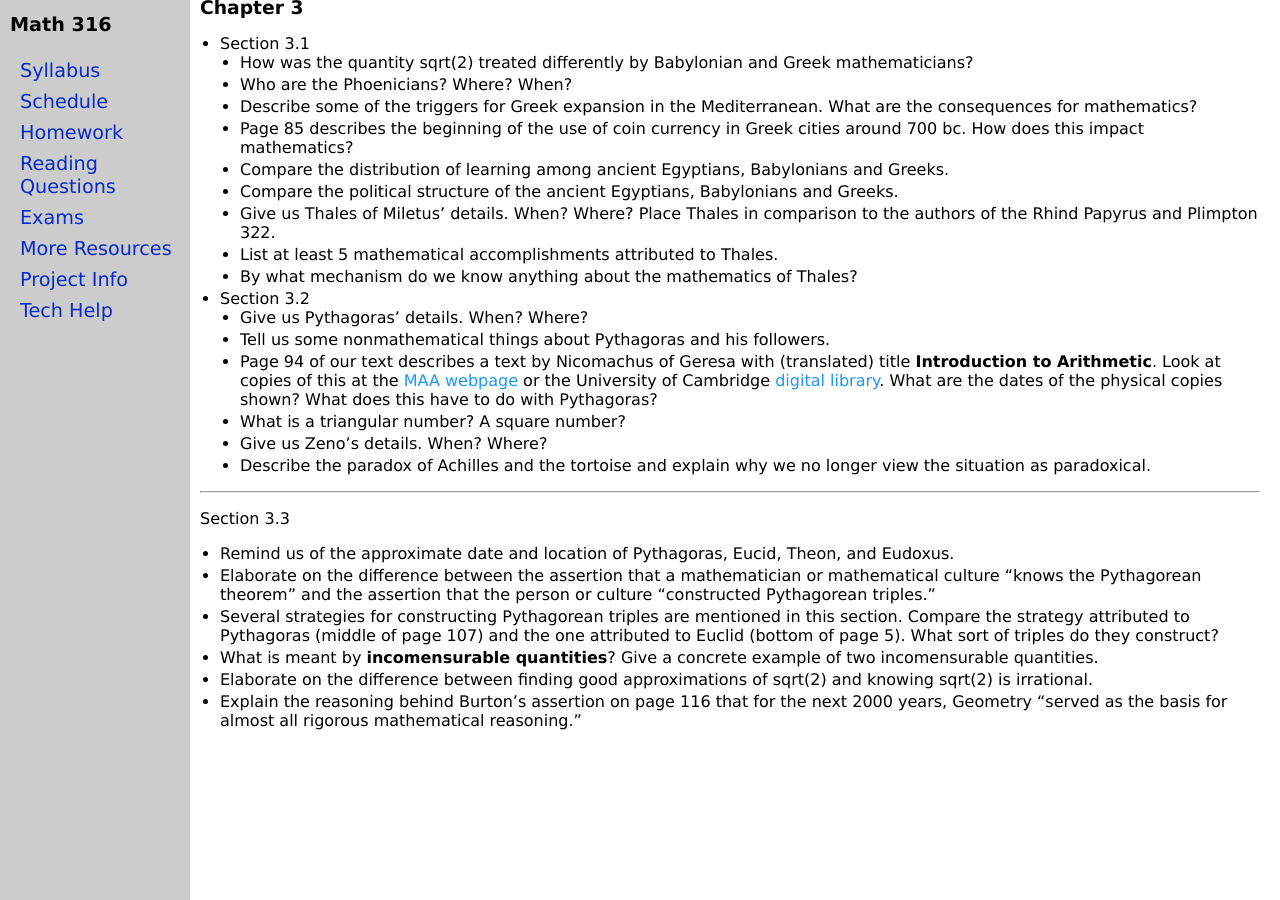
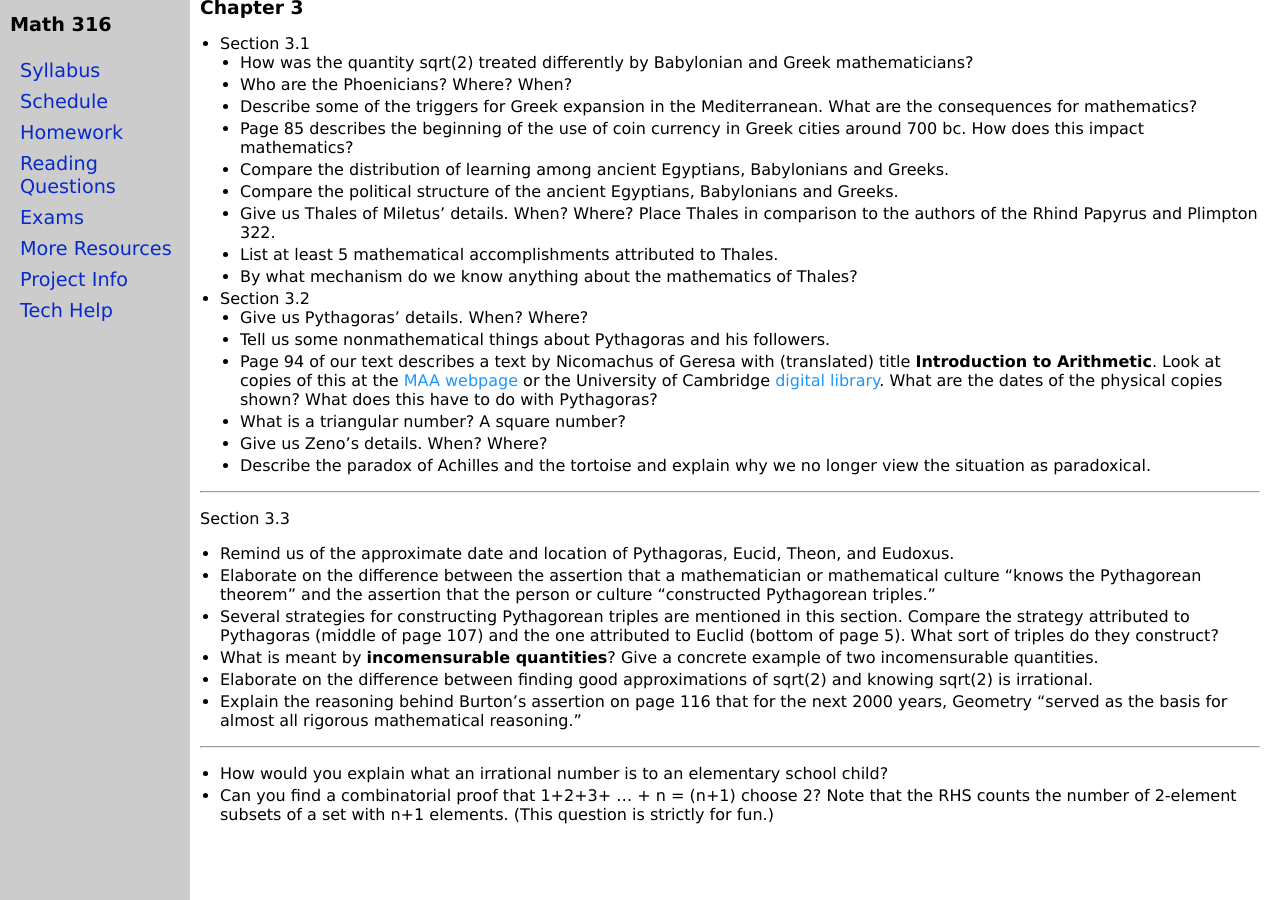
Before and after one commit to jrfaudree/HOM, a Jekyll site: the page built from rq.md, in a window 1280 px wide and 900 px high, scrolled down 2032 px. Built offline with Jekyll 4.4.1, drawn with Linux system fonts in a browser that asks for light colours.

Commit message:
Update rq.md

```diff
--- a/rq.md
+++ b/rq.md
@@ -120,4 +120,9 @@ Section 3.3
 - Elaborate on the difference between finding good approximations of sqrt(2) and knowing sqrt(2) is irrational.
 - Explain the reasoning behind Burton's assertion on page 116 that for the next 2000 years, Geometry "served as the basis for almost all rigorous mathematical reasoning."
 
+___________________
+
+- How would you explain what an irrational number is to an elementary school child?
+- Can you find a combinatorial proof that 1+2+3+ ... + n = (n+1) choose 2? Note that the RHS counts the number of 2-element subsets of a set with n+1 elements. (This question is strictly for fun.)
+
 <div style="padding-bottom: 40px"></div>
```
